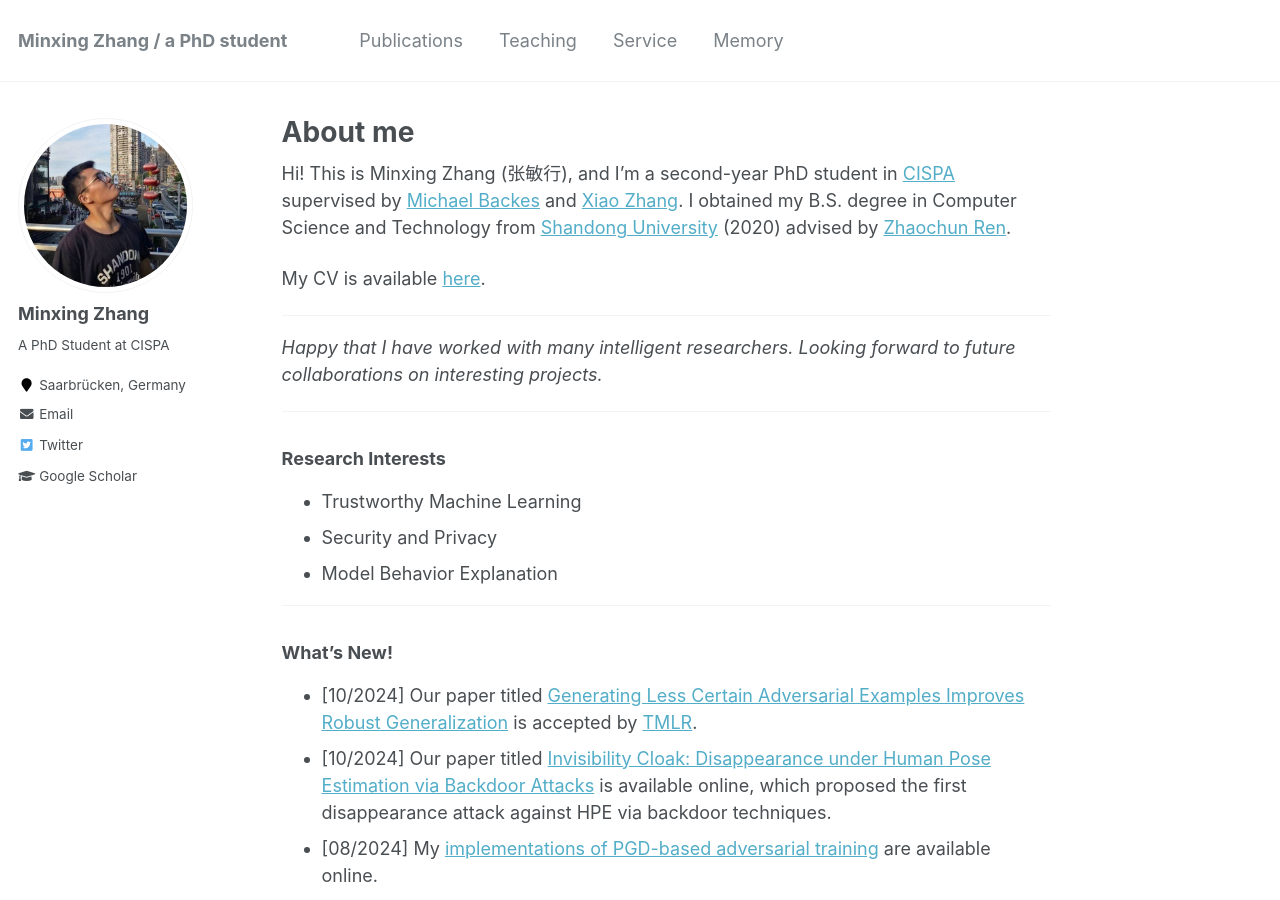
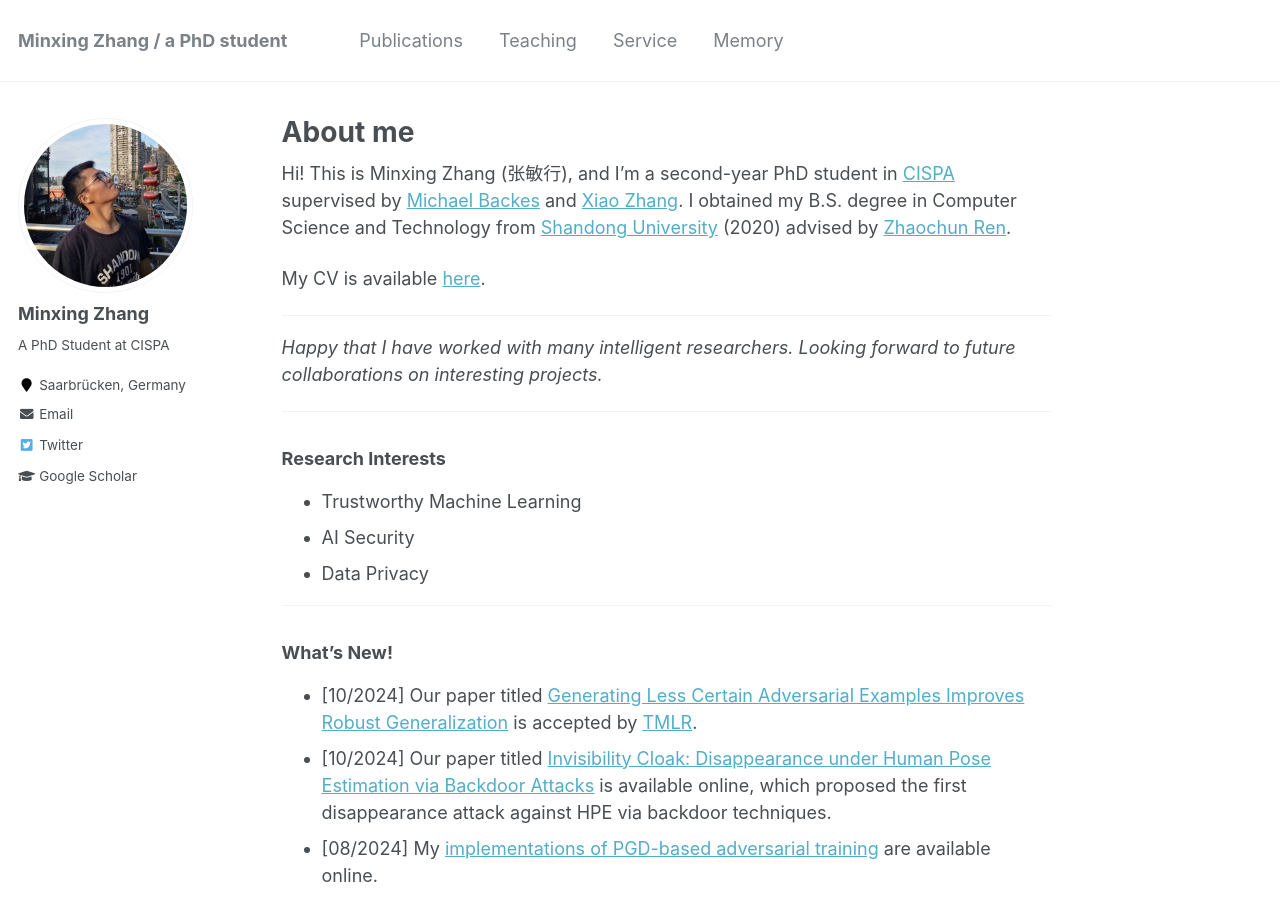
Before and after one commit to WJEN-orz/WJEN-orz.github.io, a Jekyll site: the page built from _pages/about.md, in a window 1280 px wide and 900 px high. Built offline with Jekyll 4.4.1, drawn with Linux system fonts in a browser that asks for light colours.

Commit message:
Update about.md

```diff
--- a/_pages/about.md
+++ b/_pages/about.md
@@ -22,8 +22,8 @@ _Looking forward to future collaborations on interesting projects._
 ### Research Interests
 
 - Trustworthy Machine Learning
-- Security and Privacy
-- Model Behavior Explanation
+- AI Security
+- Data Privacy
 
 ---
 
```
